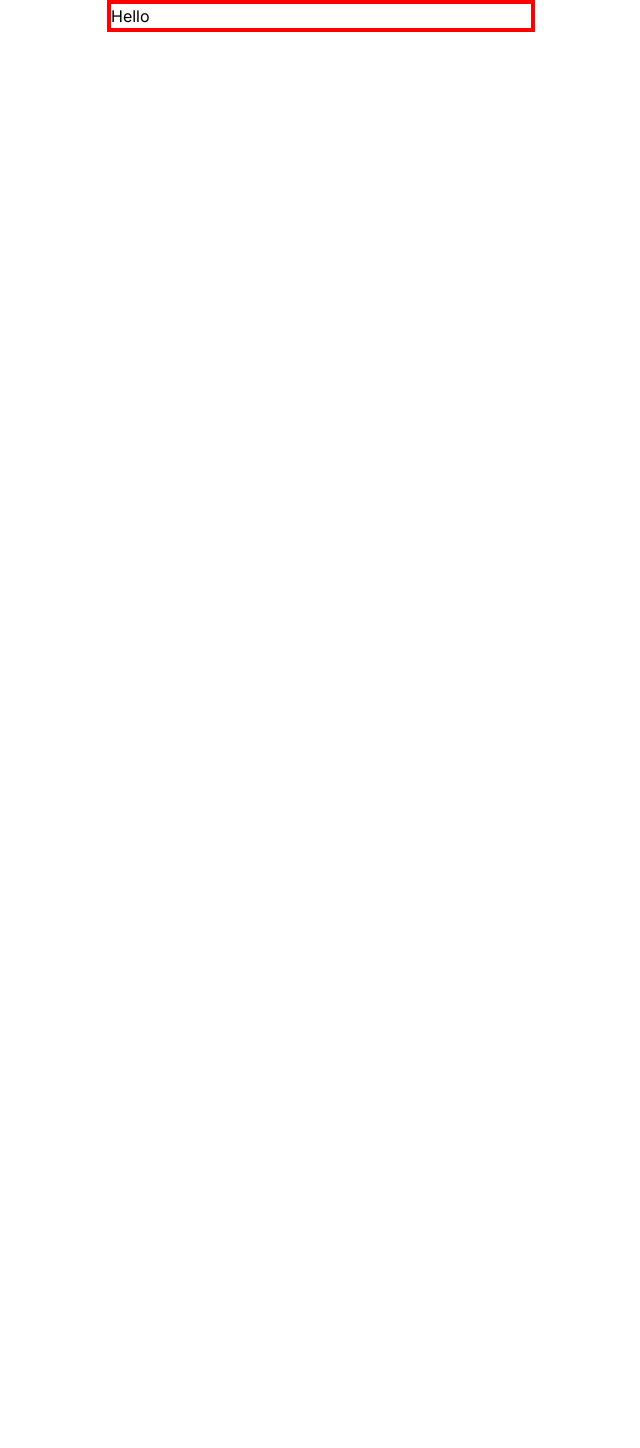
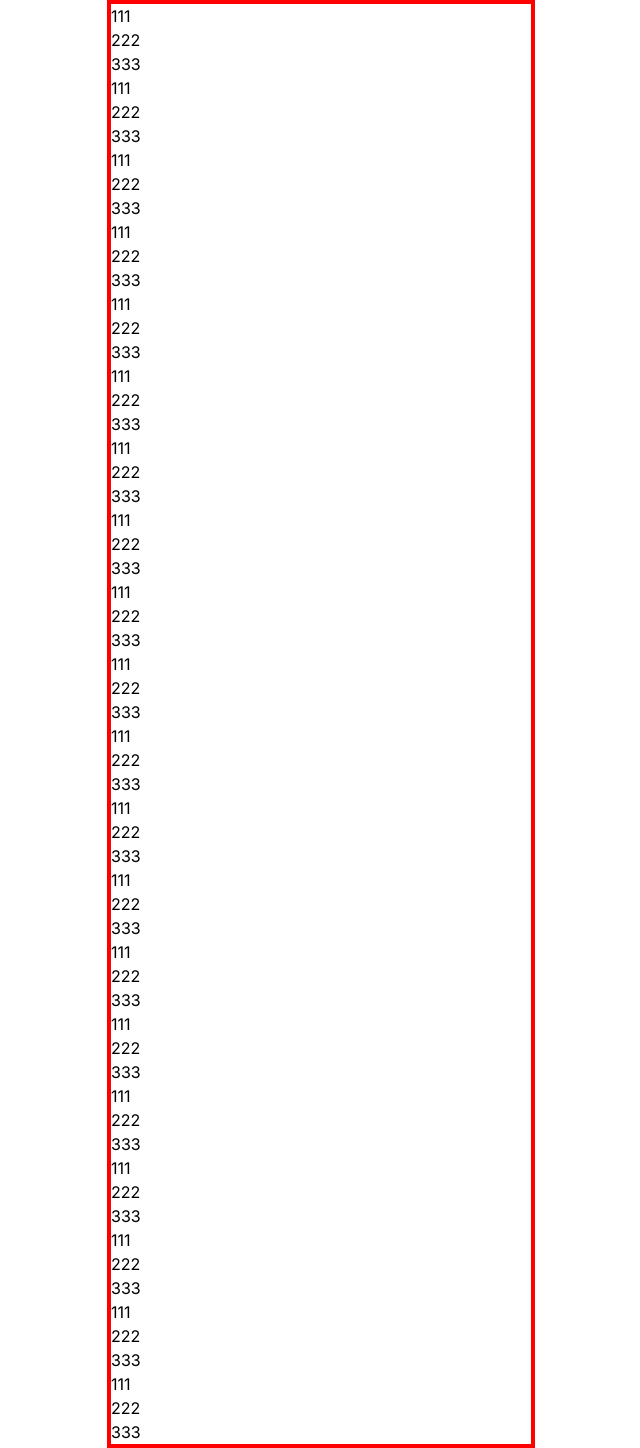
Before and after one commit to justinaus/rebsite, a Next.js app: page / in a window 1280 px wide. Shown: the whole page, without its empty margins (319-959 px from the left). Before the commit the page ends 800 px from the top, so only its background shows below. Built offline with nearby package versions, Linux system fonts and the light colour scheme.

Commit message:
Update 100vh

```diff
--- a/src/pages/index.tsx
+++ b/src/pages/index.tsx
@@ -15,7 +15,68 @@ export default function Home() {
         <link rel="icon" href="/favicon.ico" />
       </Head>
       <div className={styles.container}>
-        <main className={`${styles.main} ${inter.className}`}>Hello</main>
+        <main className={`${styles.main} ${inter.className}`}>
+          <div>111</div>
+          <div>222</div>
+          <div>333</div>
+          <div>111</div>
+          <div>222</div>
+          <div>333</div>
+          <div>111</div>
+          <div>222</div>
+          <div>333</div>
+          <div>111</div>
+          <div>222</div>
+          <div>333</div>
+          <div>111</div>
+          <div>222</div>
+          <div>333</div>
+          <div>111</div>
+          <div>222</div>
+          <div>333</div>
+          <div>111</div>
+          <div>222</div>
+          <div>333</div>
+          <div>111</div>
+          <div>222</div>
+          <div>333</div>
+          <div>111</div>
+          <div>222</div>
+          <div>333</div>
+          <div>111</div>
+          <div>222</div>
+          <div>333</div>
+          <div>111</div>
+          <div>222</div>
+          <div>333</div>
+          <div>111</div>
+          <div>222</div>
+          <div>333</div>
+          <div>111</div>
+          <div>222</div>
+          <div>333</div>
+          <div>111</div>
+          <div>222</div>
+          <div>333</div>
+          <div>111</div>
+          <div>222</div>
+          <div>333</div>
+          <div>111</div>
+          <div>222</div>
+          <div>333</div>
+          <div>111</div>
+          <div>222</div>
+          <div>333</div>
+          <div>111</div>
+          <div>222</div>
+          <div>333</div>
+          <div>111</div>
+          <div>222</div>
+          <div>333</div>
+          <div>111</div>
+          <div>222</div>
+          <div>333</div>
+        </main>
       </div>
     </>
   );
--- a/src/styles/globals.css
+++ b/src/styles/globals.css
@@ -1,4 +1,17 @@
 @import 'reset.css';
+
+main {
+  /* Footer will be hidden on iOS Safari because of bottom panel */
+  min-height: 100vh;
+}
+
+/* Avoid Chrome to see Safari hack */
+@supports (-webkit-touch-callout: none) {
+  main {
+    /* The hack for Safari */
+    min-height: -webkit-fill-available;
+  }
+}
 
 /* :root {
   --max-width: 1100px;
```
